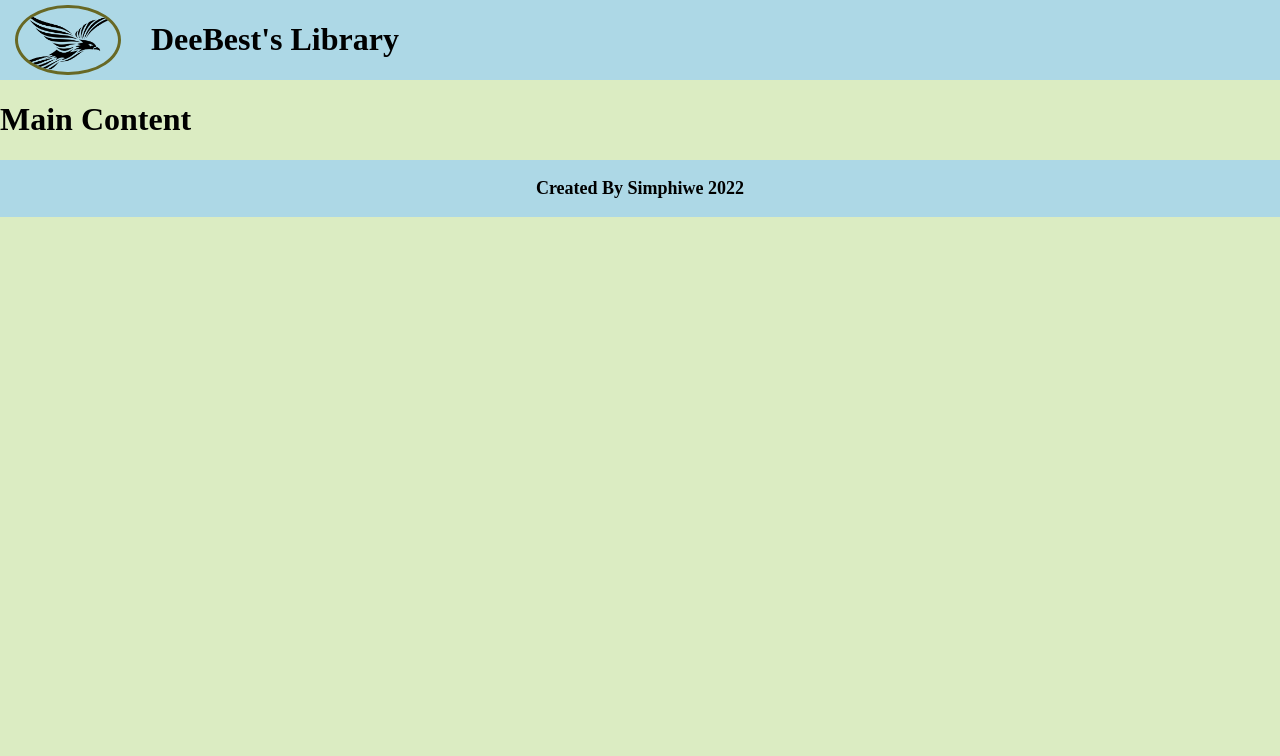
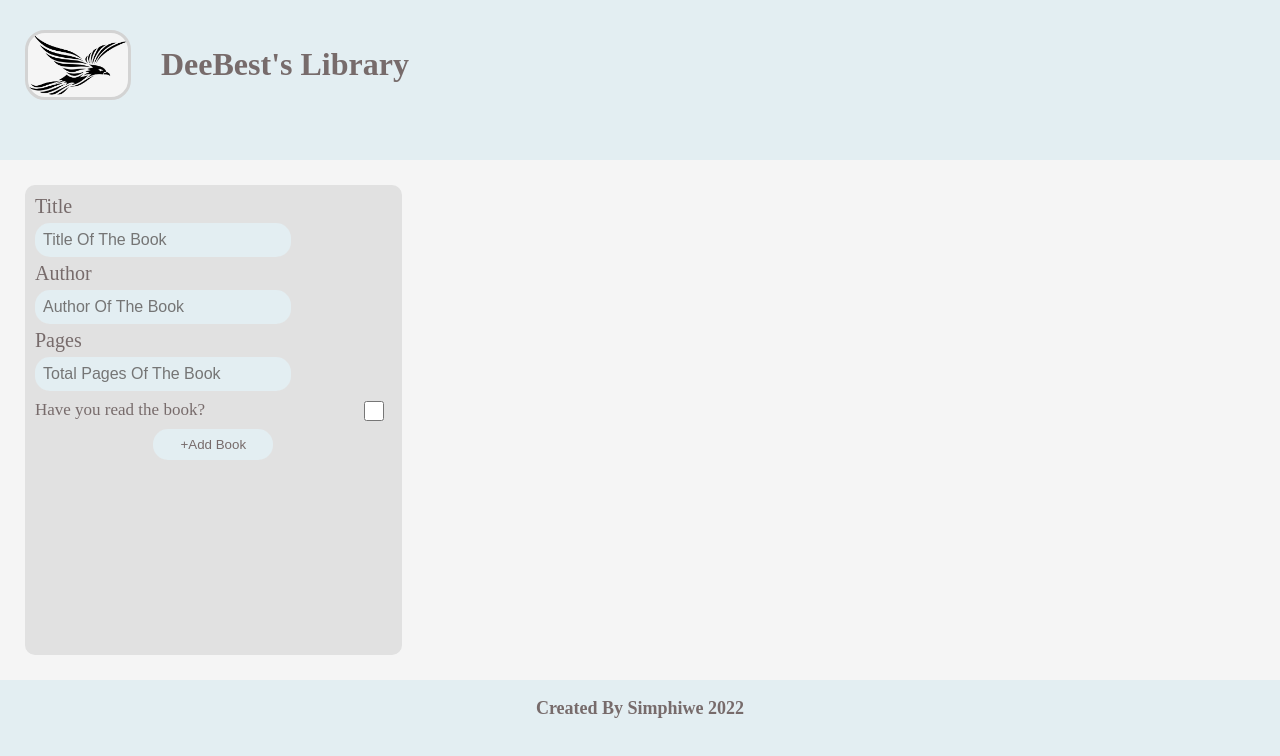
Before and after one commit to DeeBest/library, a plain HTML site: page index.html in a window 1280 px wide. Drawn offline with Linux system fonts and the light colour scheme.

Commit message:
created form for adding books

```diff
--- a/index.html
+++ b/index.html
@@ -9,6 +9,7 @@
     <title>DeeBest's Library</title>
 </head>
 <body>
+    <div id="app-container">
         <header>
             <div id="logo-container">
                 <img id="logo-image" src="eagle-png.webp" alt="logo image">
@@ -16,7 +17,22 @@
             </div>
         </header>
         <main>
-        <h1>Main Content</h1>
+            <form action="#">
+                <label for="title">Title
+                    <input type="text" id="title" placeholder="Title Of The Book" required>
+                </label>
+                <label for="author">Author
+                    <input type="text" id="author" required placeholder="Author Of The Book">
+                </label>
+                <label for="pages">Pages
+                    <input type="number" id="pages" required placeholder="Total Pages Of The Book">
+                </label>
+                <div id="readStatusDiv">
+                    <span>Have you read the book?</span>
+                        <input type="checkbox" name="readStatus" id="readStatus">
+                </div>
+                <button id="add-book-btn">+Add Book</button>
+            </form>
         </main>
         <footer>
             <p>
@@ -26,6 +42,7 @@
                 </script>
             </p>
         </footer>
+    </div>
 
 </body>
 </html>
--- a/script.js
+++ b/script.js
@@ -0,0 +1,2 @@
+let myLibrary = [];
+const addBookBtn = document.getElementById('add-book-btn');
--- a/styles.css
+++ b/styles.css
@@ -2,34 +2,111 @@ body{
     background: rgb(219, 236, 194);
     margin: 0px;
     padding: 0px;
+    border: none;
     box-sizing: border-box;
-    width: 100%;
-    height: 100%;
+    min-width: 280px;
+}
+#app-container{
+    width: 100vw;
+    height: 100vh;
     display: grid;
     grid-template-columns: 1fr;
+    color: rgb(119, 107, 107);
 }
 header{
-    background: lightblue;
+    background: rgb(227, 238, 242);
+    height: 20vh;
+}
+#logo-container{
+    display: flex;
+    gap: 30px;
+    align-items: center;
+    margin: 25px;
+}
+#logo-image{
+    width: 100px;
+    border: 3px solid lightgray;
+    border-radius: 20px;
+    background: whitesmoke;
 }
 main{
-
+    display: grid;
+    grid-template-columns: 1fr 2fr;
+    height: 65vh;
+    background: whitesmoke;
+}
+form {
+    display: flex;
+    flex-direction: column;
+    gap: 5px;
+    padding: 10px;
+    margin: 25px;
+    border-radius: 10px;
+    font-size: 1.25rem;
+    background: rgb(225, 225, 225);
+}
+label, input{
+    display: block;
+}
+input{
+    margin-top: 5px;
+    width: 15rem;
+    font-size: 1rem;
+    padding: 0.5rem;
+    border: none;
+    border-radius: 15px;
+    background: rgb(227, 238, 242);
+}
+input:focus{
+    border: none;
+    outline: 2px solid rgb(119, 107, 107);
+}
+#readStatus{
+    outline: none;
+    border: none;
+    width: 30px;
+    height: 20px;
+}
+#readStatusDiv{
+    display: flex;
+    justify-content: space-between;
+    align-items: center;
+}
+span{
+    font-size: 17px;
+}
+button{
+    width: 7.5rem;
+    align-self: center;
+    padding: 0.5rem;
+    border: none;
+    border-radius: 15px;
+    background: rgb(227, 238, 242);
+    color: rgb(119, 107, 107);
+}
+button:hover{
+    background: rgb(242, 236, 236);
+    outline: 2px solid rgb(119, 107, 107);
+    cursor: pointer;
+    transition: .3s all ease;
 }
 footer{
-    background: lightblue;
+    background: rgb(227, 238, 242);
     text-align: center;
+    height: 15vh;
 }
 footer > p{
     font-size: large;
     font-weight: 600;
 }
-#logo-container{
-    display: flex;
-    gap: 30px;
-    align-items: center;
-    margin-left: 15px;
+@media screen and (max-width: 325px){
+    header{
+        height: 20vh;
+    }
+    main{
+        height: 80vh;
+    }
+    footer{
+        height: 15vh;
+    }
 }
-#logo-image{
-    width: 100px;
-    border: 3px solid rgb(104, 104, 36);
-    border-radius: 50%;
-}
```
Lines whose indentation alone changed are shown as unchanged.
